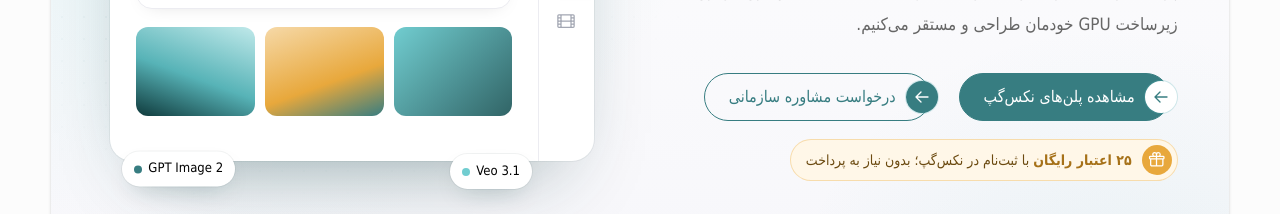
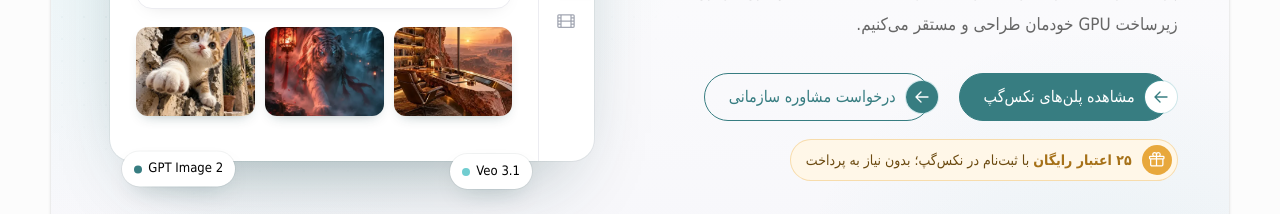
Before and after one commit to marisaadati/AtiehErtebat, a plain HTML site: page preview-single-file.html in a window 1280 px wide. Shown: the part 549-763 px from the top of the page. Drawn offline with Linux system fonts and the light colour scheme; animation ran at ten frames a second.

Commit message:
Hero: replace placeholder color tiles with real NexGap output images
Co-Authored-By: Claude Opus 5.5 <noreply@anthropic.com>
Claude-Session: https://claude.ai/code/session_015ucZP52owXVMXNytia8XHj

```diff
--- a/nexgap.css
+++ b/nexgap.css
@@ -160,10 +160,7 @@
 .nx-send { display: grid; place-items: center; width: 30px; height: 30px; border-radius: 50%; background: var(--nx-btn); color: #fff; }
 .nx-send .nx-icon { width: 16px; height: 16px; stroke-width: 2; }
 .nx-results { display: grid; grid-template-columns: repeat(3, 1fr); gap: 10px; }
-.nx-results i { aspect-ratio: 4 / 3; border-radius: 12px; }
-.nx-results i:nth-child(1) { background: linear-gradient(135deg, #71cdd0, #316466); }
-.nx-results i:nth-child(2) { background: linear-gradient(160deg, #f6d9a8, #e8a83c 60%, #377d81); }
-.nx-results i:nth-child(3) { background: linear-gradient(200deg, #c0e9ea, #57b3b7 55%, #0f3a3c); }
+.nx-results img { width: 100%; aspect-ratio: 4 / 3; object-fit: cover; border-radius: 12px; box-shadow: 0 6px 14px -8px rgba(15, 58, 60, .45); }
 
 .nx-float {
   position: absolute; z-index: 2; display: inline-flex; align-items: center; gap: 6px; padding: 6px 12px;
@@ -216,10 +213,7 @@
 .nx-path--ng .nx-path__title { color: var(--ng-ink); }
 .nx-path--ng .nx-chip { border-color: rgba(91, 79, 229, .14); background: rgba(255, 255, 255, .7); }
 .nx-path--ng .nx-link { color: var(--ng-primary); }
-.nx-ng .nx-results i:nth-child(1) { background: linear-gradient(160deg, #dcd8f3, #8b82ef 55%, #3d33b8); }
-.nx-ng .nx-results i:nth-child(2) { background: linear-gradient(150deg, #f6e6cb, #e8a83c 70%, #a67118); }
-.nx-ng .nx-results i:nth-child(3) { background: linear-gradient(200deg, #f1ecf3, #5b4fe5 60%, #1c1c22); }
-.nx-ng .nx-app__side .is-on { color: var(--ng-primary); }
+.nx-ng .nx-ng .nx-ng .nx-ng .nx-app__side .is-on { color: var(--ng-primary); }
 
 
 /* Free-credit offer (NexGap amber accent) */
--- a/preview-single-file.html
+++ b/preview-single-file.html
@@ -168,10 +168,7 @@
 .nx-send { display: grid; place-items: center; width: 30px; height: 30px; border-radius: 50%; background: var(--nx-btn); color: #fff; }
 .nx-send .nx-icon { width: 16px; height: 16px; stroke-width: 2; }
 .nx-results { display: grid; grid-template-columns: repeat(3, 1fr); gap: 10px; }
-.nx-results i { aspect-ratio: 4 / 3; border-radius: 12px; }
-.nx-results i:nth-child(1) { background: linear-gradient(135deg, #71cdd0, #316466); }
-.nx-results i:nth-child(2) { background: linear-gradient(160deg, #f6d9a8, #e8a83c 60%, #377d81); }
-.nx-results i:nth-child(3) { background: linear-gradient(200deg, #c0e9ea, #57b3b7 55%, #0f3a3c); }
+.nx-results img { width: 100%; aspect-ratio: 4 / 3; object-fit: cover; border-radius: 12px; box-shadow: 0 6px 14px -8px rgba(15, 58, 60, .45); }
 
 .nx-float {
   position: absolute; z-index: 2; display: inline-flex; align-items: center; gap: 6px; padding: 6px 12px;
@@ -224,10 +221,7 @@
 .nx-path--ng .nx-path__title { color: var(--ng-ink); }
 .nx-path--ng .nx-chip { border-color: rgba(91, 79, 229, .14); background: rgba(255, 255, 255, .7); }
 .nx-path--ng .nx-link { color: var(--ng-primary); }
-.nx-ng .nx-results i:nth-child(1) { background: linear-gradient(160deg, #dcd8f3, #8b82ef 55%, #3d33b8); }
-.nx-ng .nx-results i:nth-child(2) { background: linear-gradient(150deg, #f6e6cb, #e8a83c 70%, #a67118); }
-.nx-ng .nx-results i:nth-child(3) { background: linear-gradient(200deg, #f1ecf3, #5b4fe5 60%, #1c1c22); }
-.nx-ng .nx-app__side .is-on { color: var(--ng-primary); }
+.nx-ng .nx-ng .nx-ng .nx-ng .nx-app__side .is-on { color: var(--ng-primary); }
 
 
 /* Free-credit offer (NexGap amber accent) */
@@ -891,7 +885,11 @@
                     <span class="nx-send"><svg class="nx-icon"><use href="#nx-i-arrow"/></svg></span>
                   </div>
                 </div>
-                <div class="nx-results"><i></i><i></i><i></i></div>
+                <div class="nx-results">
+                  <img src="assets/platform/image-study.webp" width="384" height="480" alt="" decoding="async">
+                  <img src="assets/platform/image-tiger.webp" width="600" height="750" alt="" decoding="async">
+                  <img src="assets/platform/image-kitten.webp" width="600" height="800" alt="" decoding="async">
+                </div>
               </div>
             </div>
           </div>
```
Also changed, not shown: index.html (+5 -1 lines), assets/platform/image-study.webp (added).
